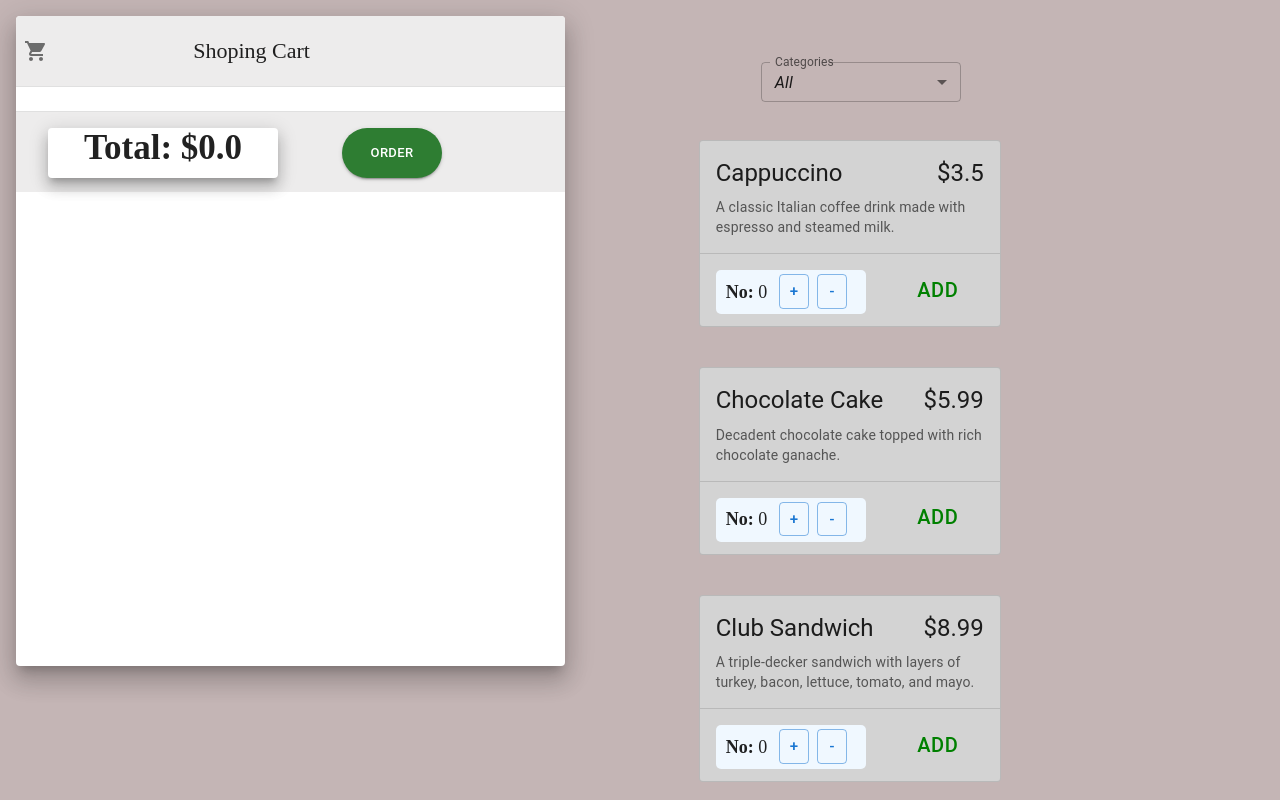
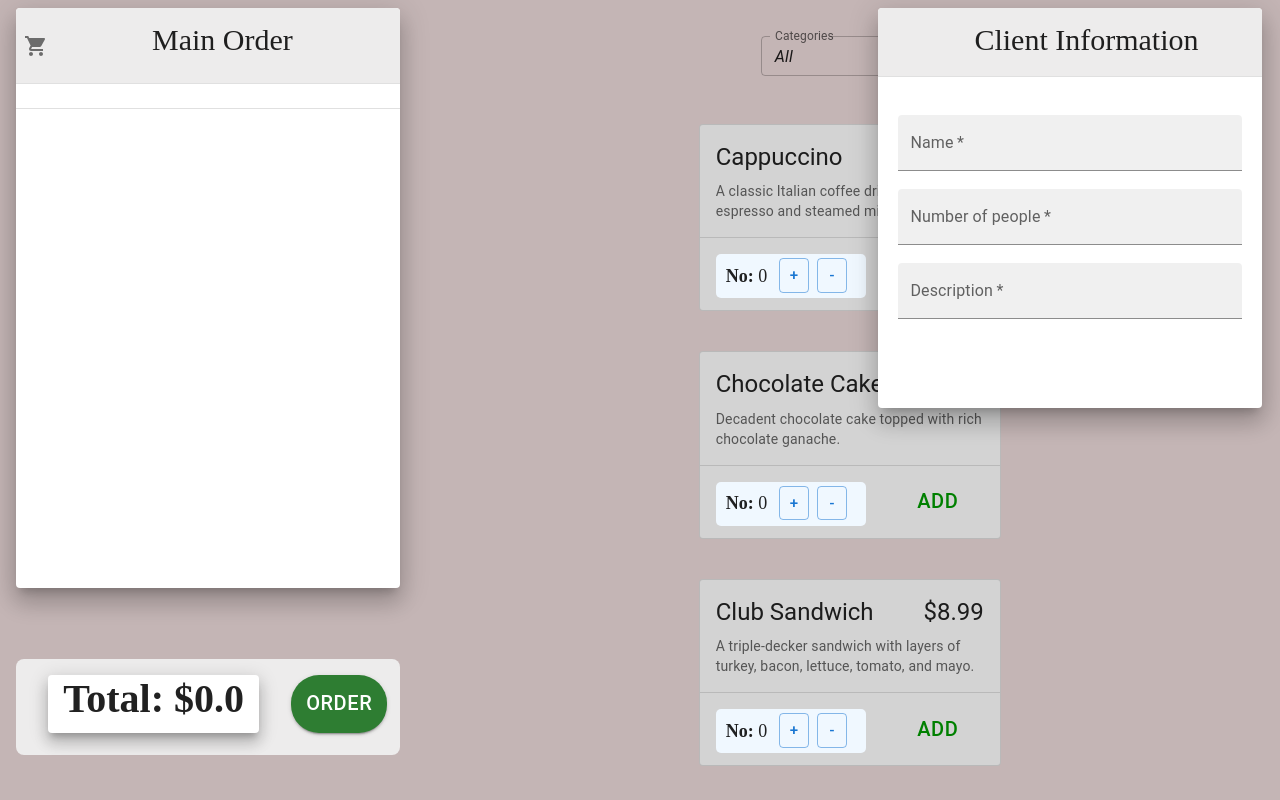
Before and after one commit to leshi01/ure-project, a React (Vite) app: page / in a window 1280 px wide. Shown: the top 800 px of the page. Built offline with nearby package versions, Linux system fonts and the light colour scheme.

Commit message:
update client info

```diff
--- a/src/App.jsx
+++ b/src/App.jsx
@@ -4,6 +4,7 @@ import * as React from 'react';
 import ChoseCategory from "./ChoseCategory";
 import Cart from "./Cart";
 import CartElements from './CartElements';
+import ClientInfo from "./ClientInfo";
 
 
 function App() {
@@ -39,6 +40,7 @@ function App() {
       <Cart totalItems={totalItems} setTotalItems={setTotalItems} elements={elements} handlesetElements={handlesetElements}/>
       <ChoseCategory categories={categories} categ={categ} handleCategory={handleCategory} />
       <Display  category={categ} updateTotalItems={updateTotalItems} handlesetElements={handlesetElements}/>
+      <ClientInfo />
     </>
 
   );
--- a/src/Cart.jsx
+++ b/src/Cart.jsx
@@ -31,16 +31,18 @@ function Cart({totalItems, setTotalItems, elements, handlesetElements}){
                 flexWrap: 'wrap',
                 '& > :not(style)': {
                 m: 1,
-                width: "70%",
-                height: 650,
+                width: "30%",
+                height: 580,
+                top: 0,
+                position: 'fixed',
                 fontFamily: "'Times New Roman', Times, serif",
                 },
             }}
         >
-        <Paper elevation={15} sx={{ position: "static", overflow: "auto", top: 20,}}>
+        <Paper elevation={15} sx={{maxHeight: "100%", position: "static", overflow: "auto", top: 20,}}>
             <div className='cart-header'>
                 <CartIcon totalItems={totalItems} />
-                <p className='cart-header-text'>Shoping Cart</p>
+                <p className='cart-header-text'>Main Order</p>
 
             </div>
             <Divider />
@@ -66,32 +68,15 @@ function Cart({totalItems, setTotalItems, elements, handlesetElements}){
             })}
 
             <Divider sx={{marginTop: 3}}/>
-            <footer className='cart-footer'>
+            <div className='cart-footer'>
 
-                <Box
-                    sx={{
-                        display: 'flex',
-                        flexWrap: 'wrap',
-                        '& > :not(style)': {
-                        m: 1,
-                        width: 230,
-                        height: 50,
-                        marginLeft: 4,
-                        marginTop: 2,
-                        fontSize:35,
-                        fontFamily: "'Times New Roman', Times, serif",
-                        textAlign: "center",
-                        },
-                    }}
-                    >
+                <Paper elevation={10} sx={{fontSize:"250%",minWidth: "55%", maxHeight: "60%", marginTop: 2, marginLeft:4, textAlign:"center"}}> <b>Total: ${total.toFixed(1)}</b> </Paper>
 
-                    <Paper elevation={10}> <b>Total: ${total.toFixed(1)}</b> </Paper>
-
-                </Box>
-                <Button variant="contained" size='small' color="success" sx={{ maxHeight: 50, minWidth:100, borderRadius: 10, marginTop: 2,marginLeft:7}}>
+                <Button variant="contained" size='small' color="success" sx={{fontSize:20, maxHeight: "60%", minWidth:"25%",marginTop: 2, marginLeft:4,  borderRadius: 7}}>
                     Order
                 </Button>
-            </footer>
+
+            </div>
         </Paper>
         </Box>
     );
--- /dev/null
+++ b/src/ClientInfo.jsx
@@ -0,0 +1,63 @@
+import React, { useState } from 'react';
+import Paper from '@mui/material/Paper';
+import Box from '@mui/material/Box';
+import Divider from '@mui/material/Divider';
+import TextField from '@mui/material/TextField';
+
+
+function ClientInfo(){
+    return(
+        <Box sx={{
+                display: 'flex',
+                flexWrap: 'wrap',
+                '& > :not(style)': {
+                m: 1,
+                width: "30%",
+                height: 400,
+                top: 0,
+                left: "68%",
+                position: 'fixed',
+                fontFamily: "'Times New Roman', Times, serif",
+                },
+            }}
+        >
+            <Paper elevation={15} sx={{maxHeight: "100%", position: "static", overflow: "auto", top: 20,}}>
+
+                <div className='cart-header' style={{height: "17%"}}>
+                    <p className='cart-header-text' >Client Information</p>
+                </div>
+                <Divider />
+
+
+            <div className='client-textfield'>
+                <br></br>
+                <TextField
+                    required
+                    id="filled-required"
+                    label="Name"
+                    variant="filled"
+                />
+                <br></br>
+                <TextField
+                    required
+                    id="filled-number"
+                    label="Number of people"
+                    type="number"
+                    variant="filled"
+                    inputProps={{ min: 0 }}
+                />
+                <br></br>
+                <TextField
+                    required
+                    id="filled-helperText"
+                    label="Description"
+                    variant="filled"
+                />
+            </div>
+
+            </Paper>
+        </Box>
+    );
+}
+
+export default ClientInfo
--- a/src/index.css
+++ b/src/index.css
@@ -29,7 +29,7 @@
 
 .chose-category{
   position: relative;
-  top: 10px;
+  top: 650px;
   left: 95%;
   margin: auto;
   margin-top: -630px;
@@ -38,6 +38,8 @@
 .elements{
   position: relative;
   left: 83%;
+  top: 650px;
+  margin-bottom: 10px;
 }
 
 .cart-container{
@@ -55,13 +57,16 @@
 .cart-header-text{
   position: relative;
   left: 25%;
-  font-size: 22px;
+  font-size: 30px;
+  margin-top: 15px;
   font-family:'Times New Roman', Times, serif;
 }
 
 .cart-header{
   display: flex;
   position: sticky;
+  height: 13%;
+  text-align: center;
   top: 0;
   z-index: 999;
   background-color: #edecec;
@@ -87,10 +92,17 @@
 
 .cart-footer{
   display: flex;
-  height: 80px;
-  position:sticky;
-  bottom: 0;
-  width: 100%;
+  height: 12%;
+  position:fixed;
+  border-radius: 8px;
+  bottom: 45px;
+  width: 30%;
   z-index: 999;
   background-color: #edecec;
 }
+
+.client-textfield{
+  display: flex;
+  flex-direction: column;
+  padding: 20px;
+}
```
